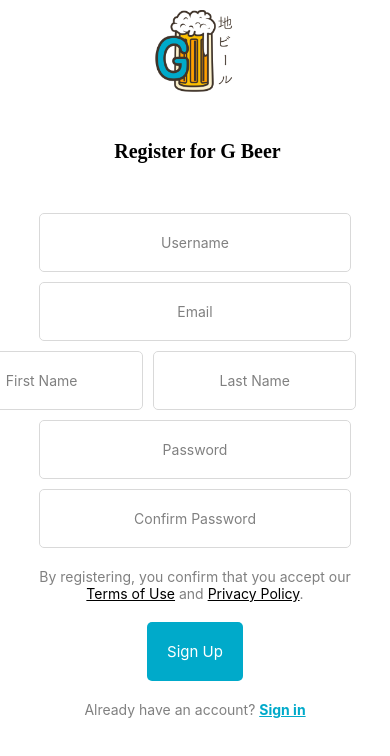
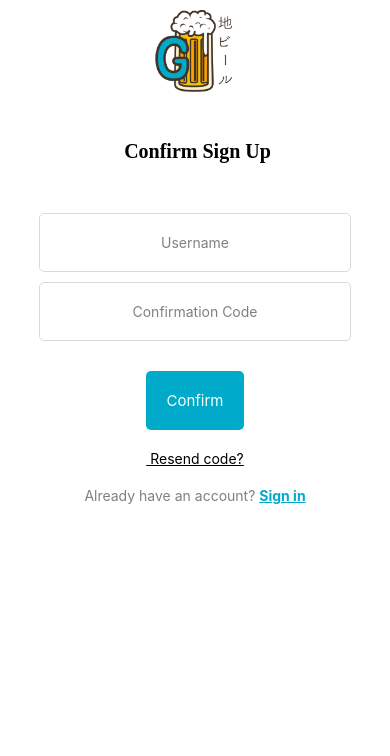
Before and after one commit to Dylaan94/G-Beer, a React Native app in the folder gbeer/: screen / in a window 390 px wide. Shown: the top 756 px of the page. Built offline with nearby package versions, Linux system fonts and the light colour scheme.

Commit message:
added confirm sign up screen

```diff
--- a/gbeer/App.js
+++ b/gbeer/App.js
@@ -17,20 +17,18 @@
   View,
 } from 'react-native';
 
-
-import SignInScreen from "./src/screens/SignInScreen"
-import WelcomeScreen from "./src/screens/WelcomeScreen"
+import SignInScreen from './src/screens/SignInScreen';
+import WelcomeScreen from './src/screens/WelcomeScreen';
 import RegistrationScreen from './src/screens/RegistrationScreen';
-
-
+import ConfirmSignUpScreen from './src/screens/ConfirmSignUpScreen';
 
 const App = () => {
-
   return (
     <SafeAreaView style={styles.root}>
       {/* <WelcomeScreen></WelcomeScreen> */}
       {/* <SignInScreen></SignInScreen> */}
-      <RegistrationScreen/>
+      {/* <RegistrationScreen/> */}
+      <ConfirmSignUpScreen />
     </SafeAreaView>
   );
 };
--- /dev/null
+++ b/gbeer/src/screens/ConfirmSignUpScreen/ConfirmSignUpScreen.js
@@ -0,0 +1,97 @@
+import React, {useState} from 'react';
+import {
+  View,
+  Text,
+  Image,
+  StyleSheet,
+  useWindowDimensions,
+  ScrollView,
+} from 'react-native';
+import Logo from '../../../assets/images/Logo_HQ.png';
+
+import CustomInput from '../../components/CustomInput';
+import CustomButton from '../../components/CustomButton';
+
+const ConfirmSignUpScreen = () => {
+  const [username, setUsername] = useState('');
+
+  const onSignInPressed = () => {
+    console.warn('sign in ');
+  };
+
+  const {height} = useWindowDimensions();
+  return (
+    <ScrollView>
+      <View style={styles.root}>
+        <Image
+          source={Logo}
+          style={[styles.logo, {height: height * 0.15}]}
+          resizeMode="contain"
+        />
+        <Text style={styles.title}> Confirm Sign Up</Text>
+        <CustomInput
+          placeholder="Username"
+          value={username}
+          setValue={setUsername}
+        />
+
+        <CustomInput placeholder="Confirmation Code" />
+
+        <View style={styles.confirmBtn}>
+          <CustomButton text="Confirm" />
+        </View>
+
+        <Text style={styles.text}>
+          {' '}
+          <Text style={styles.textLink}> Resend code?</Text>{' '}
+        </Text>
+
+        <Text style={styles.text}>
+          Already have an account?{' '}
+          <Text onPress={onSignInPressed} style={styles.signInLink}>
+            Sign in
+          </Text>
+        </Text>
+      </View>
+    </ScrollView>
+  );
+};
+
+const styles = StyleSheet.create({
+  root: {
+    alignItems: 'center',
+  },
+  logo: {
+    marginTop: 10,
+    width: '30%',
+    maxWidth: '50%',
+    maxHeight: 100,
+  },
+  title: {
+    fontFamily: 'HelveticaNeue-Medium',
+    fontSize: 20,
+    fontWeight: 'bold',
+    marginBottom: 50,
+    marginTop: 30,
+  },
+  text: {
+    textAlign: 'center',
+    width: '80%',
+    marginVertical: 10,
+    color: 'gray',
+  },
+  textLink: {
+    color: 'black',
+    textDecorationLine: 'underline',
+  },
+  signInLink: {
+    color: '#00AACA',
+    textDecorationLine: 'underline',
+    fontWeight: 'bold',
+  },
+  confirmBtn: {
+    marginTop: 20,
+  },
+});
+
+export default ConfirmSignUpScreen;
--- /dev/null
+++ b/gbeer/src/screens/ConfirmSignUpScreen/index.js
@@ -0,0 +1 @@
+export {default} from './ConfirmSignUpScreen'
```
